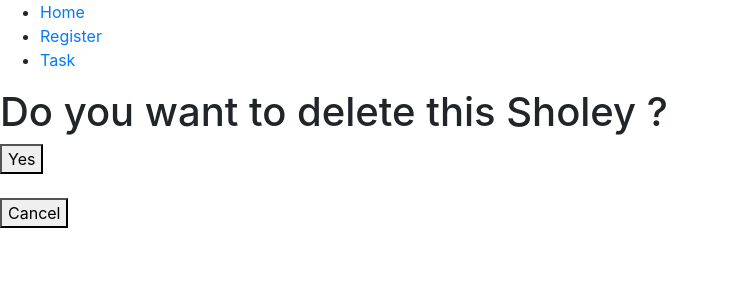
After one commit to 10nayan/web_django, a Django app: page /second/detail/1/delete in a window 1280 px wide. The commit adds this page. Shown: the top 300 px of the page, without its empty margins (0-729 px from the left). Run offline with Django 3.2, Linux system fonts and the light colour scheme; data comes from the database, SQL or seed files in the repository; both versions use the stored data as it was after the commit; some libraries are stand-ins or nearby versions.

Commit message:
delete feature added

```diff
--- /dev/null
+++ b/second/templates/second/delete.html
@@ -0,0 +1,11 @@
+{% extends 'second/base.html' %}
+{% block title%} detail {% endblock%}
+{% block content %}
+<form method="POST" action="{% url 'delete' objects.id %}">
+    {% csrf_token %}
+<h1>Do you want to delete this {{objects.name}} ?</h1>
+<button type="submit">Yes</button>
+</form>
+<br>
+<button onclick=window.location.href="{% url 'index' %}">Cancel</button>
+{% endblock %}
--- a/second/templates/second/index.html
+++ b/second/templates/second/index.html
@@ -20,13 +20,15 @@
             <th>Release year</th>
             <th>Director</th>
             <th>Actor</th>
+            <th>Action</th>
         </tr>
         {% for obj in objs%}
             <tr>
-                <th><a href="detail/{{obj.id}}">{{obj.name}}</a></th>
+                <th><a href="{% url 'detail' obj.id %}">{{obj.name}}</a></th>
                 <th>{{obj.release_year}}</th>
                 <th>{{obj.director}}</th>
                 <th>{{obj.actor}}</th>
+                <th><a href="{% url 'delete' obj.id %}">Delete</a></th>
             </tr>
         {% endfor %}
     </table>
--- a/second/urls.py
+++ b/second/urls.py
@@ -1,10 +1,11 @@
 from django.urls import path
-from .views import index,task,register,home,movie_details
+from .views import index,task,register,home,movie_details,movie_delete
 urlpatterns=[
     path("",home),
     path("home",index,name="index"),
     path('task', task, name='task'),
     path('register',register, name='register'),
     path('detail',movie_details, name='movie'),
-    path('detail/<int:my_id>',movie_details,name='details')
+    path('detail/<int:my_id>/',movie_details,name='detail'),
+    path('detail/<int:my_id>/delete',movie_delete,name='delete')
 ]
--- a/second/views.py
+++ b/second/views.py
@@ -1,4 +1,4 @@
-from django.shortcuts import render,redirect
+from django.shortcuts import render,redirect,get_object_or_404
 from .models import Movie,User
 from .forms import MovieForm,Task,UserForm
 from django.http import HttpResponse
@@ -35,11 +35,19 @@ def register(request):
         form=UserForm()
     return render(request,'second/register.html',{'form':form})
 def movie_details(request,my_id=1):
+    #movie=Movie.objects.get(id=my_id)
+    movie=get_object_or_404(Movie,id=my_id)
+    context={
+        "objects":movie
+    }
+    return render(request,'second/detail.html',context)
+def movie_delete(request,my_id=1):
     movie=Movie.objects.get(id=my_id)
     context={
         "objects":movie
     }
-    return render(request,'second/detail.html',context)
-
-
+    if request.method=="POST":
+        movie.delete()
+        return redirect('../../')
+    return render (request,'second/delete.html',context)
 # Create your views here.
```
Also changed, not shown: db.sqlite3.
